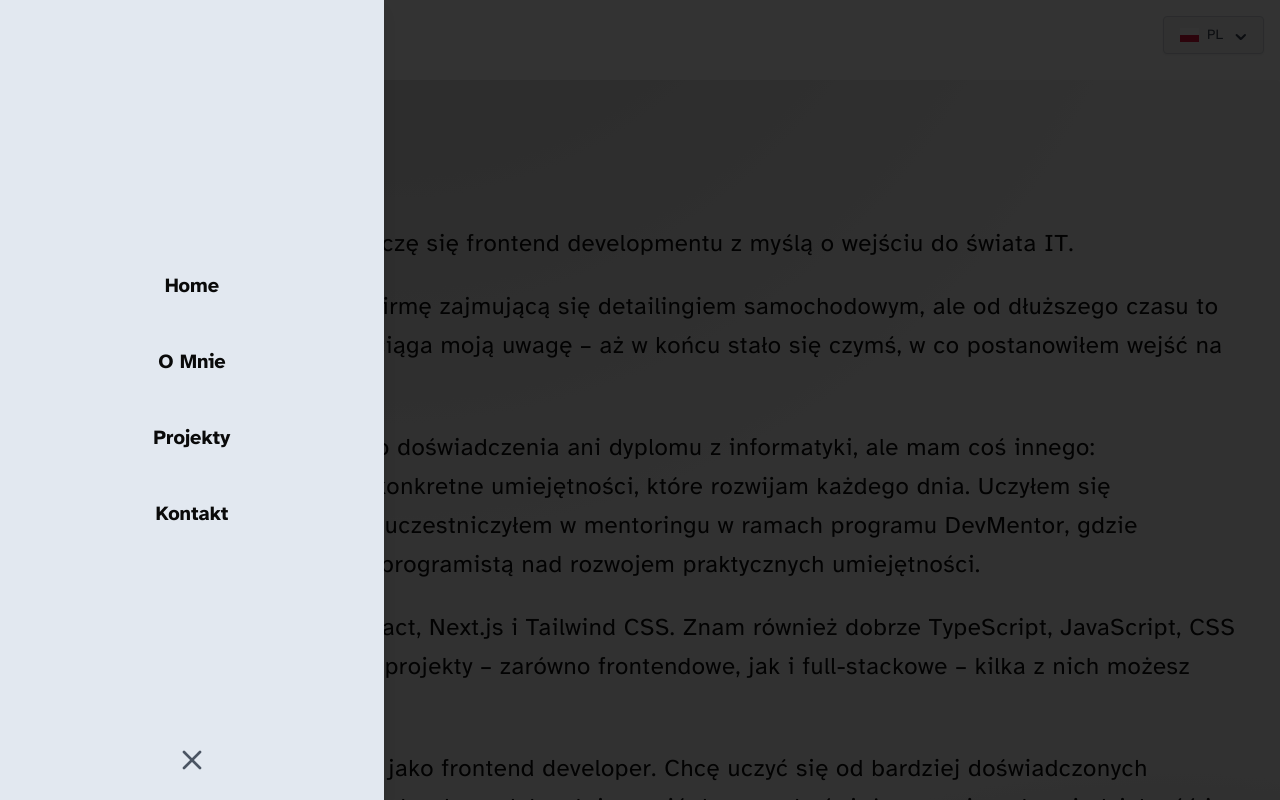
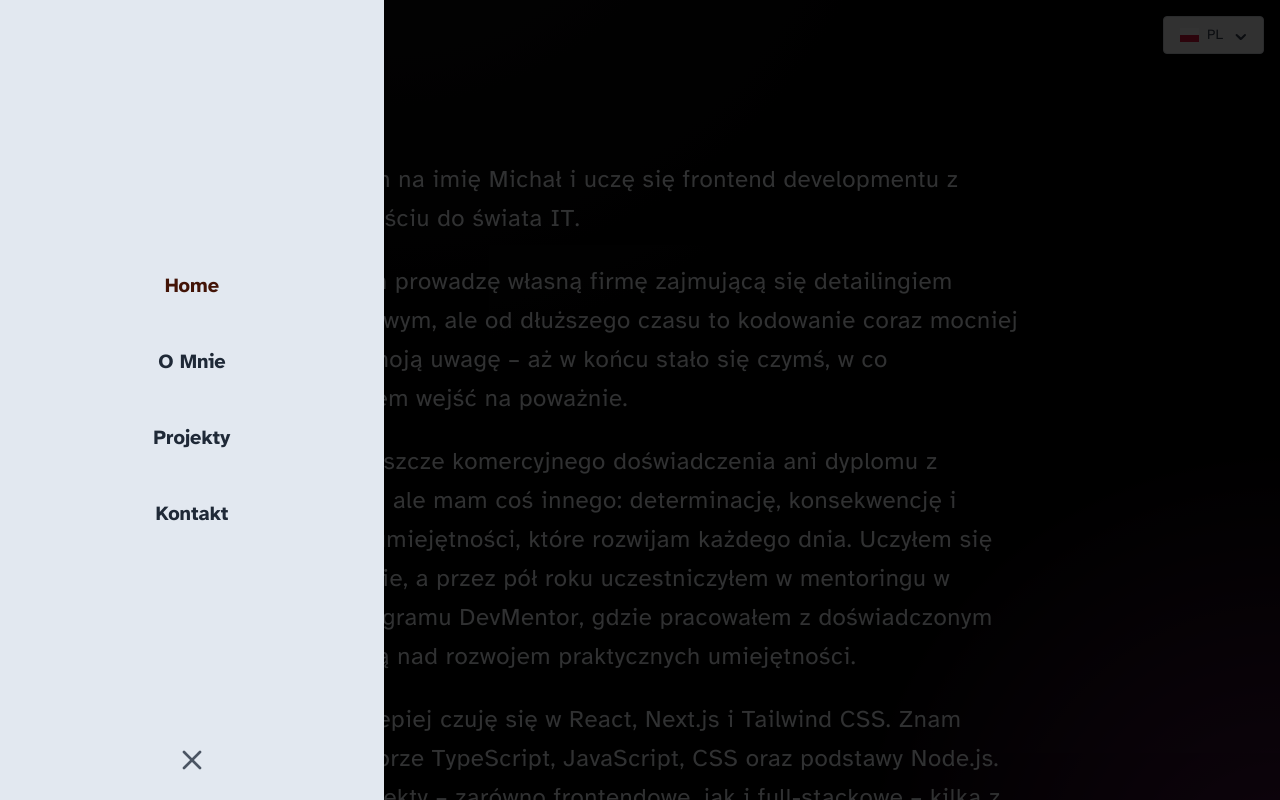
Before and after one commit to misiek869/my_portfolio_v3, a React (Vite) app: page /about in a window 1280 px wide. Both pictures are taken after a click on the button 34 px from the left and 34 px from the top of the page. Shown: the top 800 px of the page. Built offline with nearby package versions, Linux system fonts and the light colour scheme.

Commit message:
change styles

```diff
--- a/src/components/About.tsx
+++ b/src/components/About.tsx
@@ -6,20 +6,16 @@ const About = () => {
 	const { t } = useTranslation()
 
 	return (
-		<motion.section
-			initial={{ x: '150%' }}
-			animate={{ x: 0 }}
-			exit={{ x: '150%' }}
+		<section
 			style={{
 				background: `
-    radial-gradient(circle at 30% -30%, #e0e0e0 20%, transparent 48%),
-    radial-gradient(circle at 90% 150%, #b0b0b0 0%, #f5f5f5 48%)
-  `,
+  radial-gradient(circle at 30% -30%, #131213 0%, transparent 48%),
+  radial-gradient(circle at 100% 110%, #4b1544 0%, #000 28%)
+`,
 			}}
-			transition={{ duration: 0.3, delay: 0.2 }}
-			className='mt-20 px-4 py-6 md:px-10 md:py-16  rounded-sm shadow-sm'>
-			<div className='mb-8'>
-				<h2 className='bg-gradient-to-r from-gray-950  to-purple-950 inline-block text-transparent bg-clip-text text-3xl md:text-4xl font-bold tracking-wide capitalize 3xl:text-5xl'>
+			className='max-w-screen h-screen'>
+			<div className='mb-8 pt-20 w-[80vw] lg:w-[60vw] mx-auto text-slate-100 '>
+				<h2 className=' text-3xl md:text-4xl font-bold tracking-wide capitalize 3xl:text-5xl'>
 					{t('aboutTitle')}
 				</h2>
 				<div className='mt-10'>
@@ -45,7 +41,7 @@ const About = () => {
 			</div>
 
 			<Skills />
-		</motion.section>
+		</section>
 	)
 }
 
--- a/src/components/Layout.tsx
+++ b/src/components/Layout.tsx
@@ -20,7 +20,7 @@ const Layout = () => {
 					animate={{ opacity: 1 }}
 					transition={{ delay: 0.7, duration: 0.7 }}
 					className='fixed top-4 left-4'>
-					<Navigation />
+					<Navigation hidden={'home'} />
 				</motion.div>
 				<div className=''>
 					<Outlet />
--- a/src/components/Navigation.tsx
+++ b/src/components/Navigation.tsx
@@ -28,25 +28,24 @@ const Navigation = ({ disabled, hidden }: NavigationProps) => {
 					<VisuallyHidden>Ukryty tytuł dla czytników ekranu</VisuallyHidden>
 				</SheetTitle>
 
-				<div className='flex gap-10 justify-center flex-col items-center h-full'>
+				<div className=' text-gray-800 flex gap-10 justify-center flex-col items-center h-full'>
 					<a
 						href='/'
 						className={
-							hidden === 'calendar'
-								? 'text-center my-0.5 py-0.5 text-xl font-semibold text-pink-500 pointer-events-none'
+							hidden === 'home'
+								? 'text-center my-0.5 py-0.5 text-xl font-semibold text-orange-950  pointer-events-none'
 								: 'text-center my-0.5 py-0.5 text-xl font-semibold'
-						}
-						prefetch={false}>
+						}>
 						Home
 					</a>
+
 					<a
 						href='/about'
 						className={
 							hidden === 'about'
-								? 'text-center my-0.5 py-0.5 text-xl font-semibold text-pink-500 pointer-events-none'
+								? 'text-center my-0.5 py-0.5 text-xl font-semibold line-through pointer-events-none'
 								: 'text-center my-0.5 py-0.5 text-xl font-semibold'
-						}
-						prefetch={false}>
+						}>
 						O Mnie
 					</a>
 					<a
@@ -55,8 +54,7 @@ const Navigation = ({ disabled, hidden }: NavigationProps) => {
 							hidden === 'workshops'
 								? 'text-center my-0.5 py-0.5 text-xl font-semibold text-pink-500'
 								: 'text-center my-0.5 py-0.5 text-xl font-semibold'
-						}
-						prefetch={false}>
+						}>
 						Projekty
 					</a>
 
@@ -66,8 +64,7 @@ const Navigation = ({ disabled, hidden }: NavigationProps) => {
 							hidden === 'contact'
 								? 'text-center my-0.5 py-0.5 text-xl font-semibold text-pink-500 pointer-events-none'
 								: 'text-center my-0.5 py-0.5 text-xl font-semibold'
-						}
-						prefetch={false}>
+						}>
 						Kontakt
 					</a>
 				</div>
```
